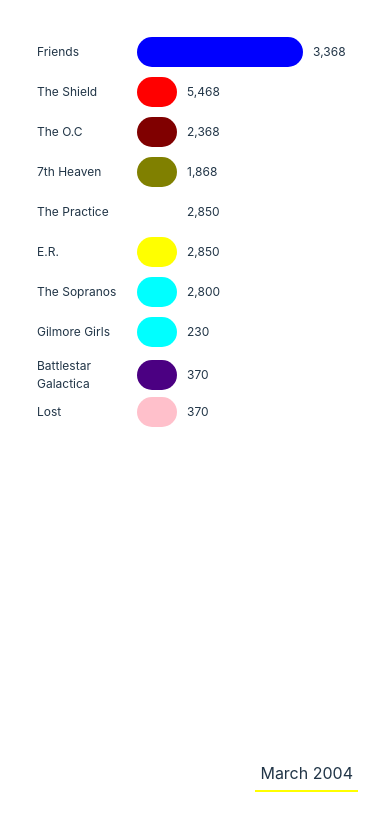
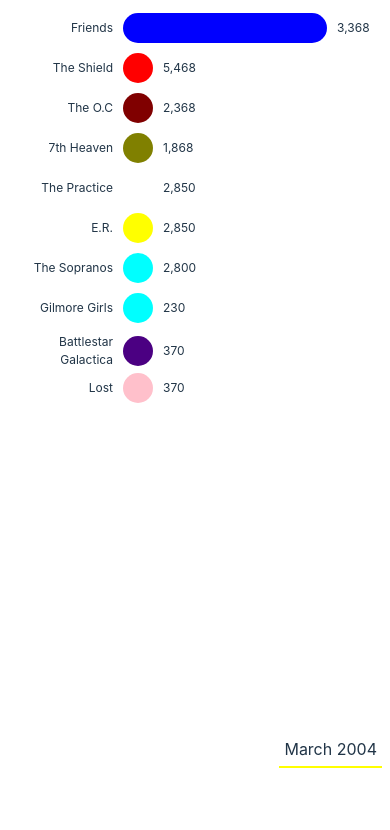
Before and after one commit to Wanziro/react-ranking-chart, a React (Vite) app: page / in a window 390 px wide. Shown: the top 830 px of the page. Built offline with nearby package versions, Linux system fonts and the light colour scheme.

Commit message:
page responsive design

```diff
--- a/src/App.css
+++ b/src/App.css
@@ -1,5 +1,5 @@
 #root {
-  padding: 2rem;
+  padding: 1rem;
   width: 100%;
 }
 .item-container {
@@ -25,11 +25,11 @@
   padding: 0;
   width: 100px;
   text-transform: capitalize;
+  text-align: right;
 }
 
 .item-contents-wrapper p:last-child {
   margin: 0;
-  margin-left: 10px;
   min-width: 50px;
 }
 
@@ -37,6 +37,7 @@
   flex: 1;
   height: 30px;
   border-radius: 25px;
+  margin: 0px 10px;
 }
 
 .chart-container {
@@ -56,3 +57,9 @@
   margin: 0;
   padding: 5px;
 }
+
+@media (max-width: 768px) {
+  #root {
+    padding: 0.5rem;
+  }
+}
```
